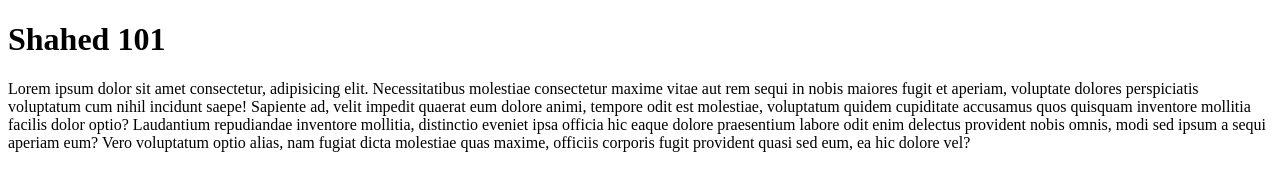
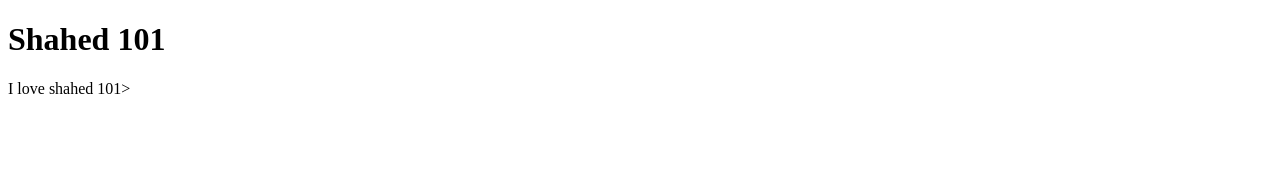
Before and after one commit to shahedulkarim/Second-Project, a plain HTML site: page index.html in a window 1280 px wide. Drawn offline with Linux system fonts and the light colour scheme.

Commit message:
Update index.html

```diff
--- a/index.html
+++ b/index.html
@@ -8,6 +8,6 @@
 </head>
 <body>
     <h1> Shahed 101</h1>
-    <p>Lorem ipsum dolor sit amet consectetur, adipisicing elit. Necessitatibus molestiae consectetur maxime vitae aut rem sequi in nobis maiores fugit et aperiam, voluptate dolores perspiciatis voluptatum cum nihil incidunt saepe! Sapiente ad, velit impedit quaerat eum dolore animi, tempore odit est molestiae, voluptatum quidem cupiditate accusamus quos quisquam inventore mollitia facilis dolor optio? Laudantium repudiandae inventore mollitia, distinctio eveniet ipsa officia hic eaque dolore praesentium labore odit enim delectus provident nobis omnis, modi sed ipsum a sequi aperiam eum? Vero voluptatum optio alias, nam fugiat dicta molestiae quas maxime, officiis corporis fugit provident quasi sed eum, ea hic dolore vel?</p>
+    <p> I love shahed 101>
 </body>
 </html>
```
